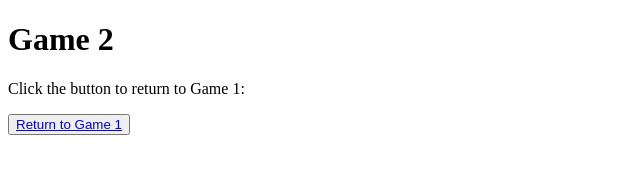
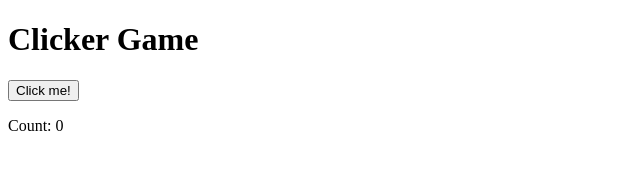
Before and after one commit to hh36000/tester1, a plain HTML site: page game2.html in a window 1280 px wide. Shown: the whole page, without its empty margins (0-640 px from the left). Drawn offline with Linux system fonts and the light colour scheme.

Commit message:
Update game2.html

```diff
--- a/game2.html
+++ b/game2.html
@@ -1,11 +1,23 @@
 <!DOCTYPE html>
 <html>
 <head>
-  <title>Game 2</title>
+  <title>Clicker Game</title>
 </head>
 <body>
-  <h1>Game 2</h1>
-  <p>Click the button to return to Game 1:</p>
-  <button id="game-button"><a href="index.html">Return to Game 1</a></button>
+  <h1>Clicker Game</h1>
+  <button id="clicker-button">Click me!</button>
+  <p>Count: <span id="count">0</span></p>
+
+<script>
+  // Get the button and count elements
+  var button = document.getElementById('clicker-button');
+  var count = document.getElementById('count');
+
+  // Add an event listener to the button
+  button.addEventListener('click', function() {
+    // Increment the count by 1
+    count.textContent = parseInt(count.textContent) + 1;
+  });
+</script>
 </body>
 </html>
```
